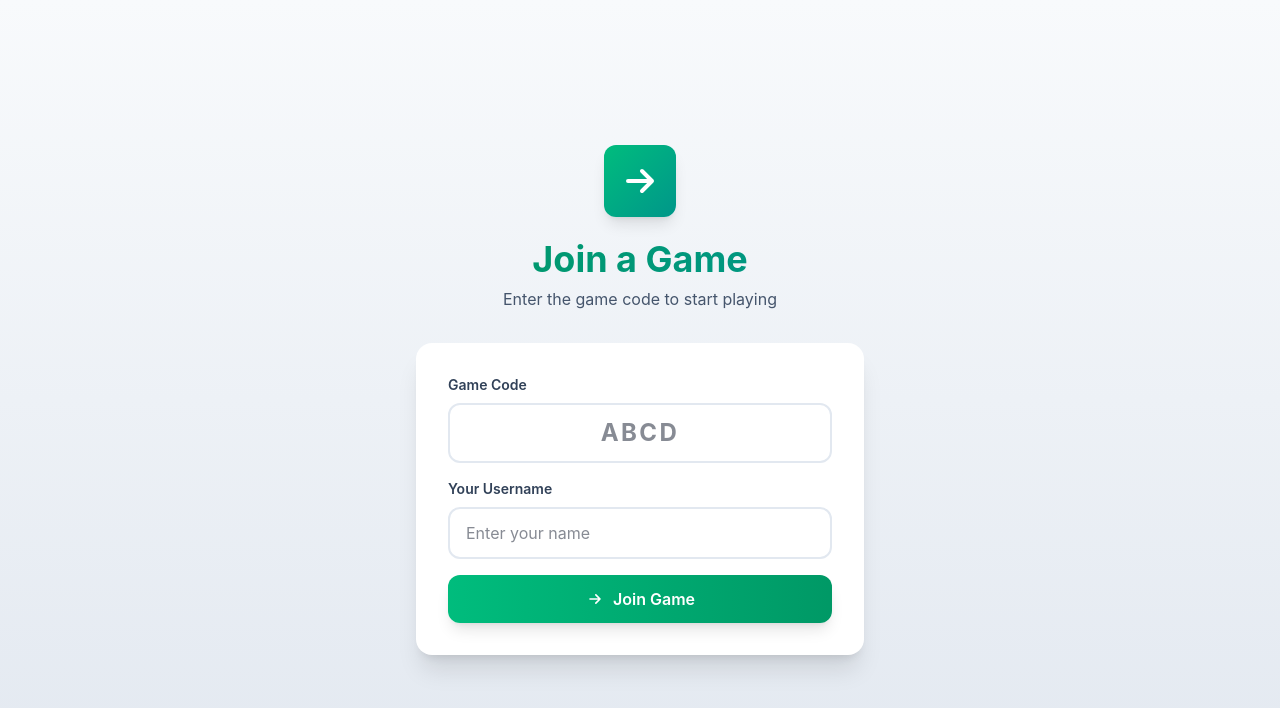
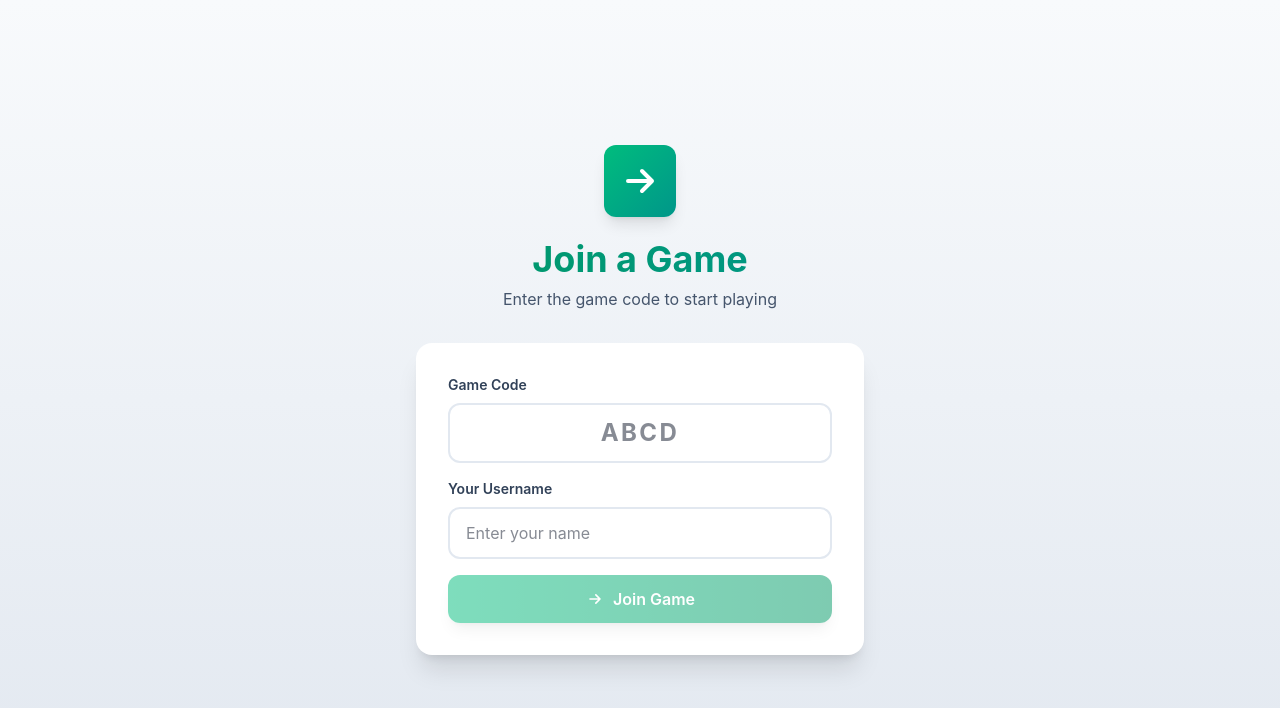
Before and after one commit to phish09/trivia, a Next.js app: page /join in a window 1280 px wide. Shown: the top 708 px of the page. Built offline with nearby package versions, Linux system fonts and the light colour scheme; no server answers.

Commit message:
Add Google Analytics

```diff
--- a/app/join/page.tsx
+++ b/app/join/page.tsx
@@ -11,6 +11,7 @@ function JoinForm() {
   const [code, setCode] = useState("");
   const [name, setName] = useState("");
   const [checkingSession, setCheckingSession] = useState(true);
+  const [joining, setJoining] = useState(false);
 
   useEffect(() => {
     const codeParam = searchParams.get("code");
@@ -47,11 +48,11 @@ function JoinForm() {
   }
 
   async function handleJoin() {
-    if (!code || !name.trim()) {
-      alert("Please enter both game code and username");
+    if (!code || !name.trim() || joining) {
       return;
     }
 
+    setJoining(true);
     try {
       const player = await joinGame(code, name.trim());
 
@@ -68,6 +69,7 @@ function JoinForm() {
 
       router.push(`/play/${code}`);
     } catch (error: any) {
+      setJoining(false); // Re-enable button on error
       alert(error.message || "Failed to join game. Please try again.");
     }
   }
@@ -117,7 +119,7 @@ function JoinForm() {
                 value={code}
                 onChange={(e) => setCode(e.target.value.toUpperCase().replace(/[^A-Z0-9]/g, '').slice(0, 6))}
                 maxLength={6}
-                onKeyDown={(e) => e.key === 'Enter' && handleJoin()}
+                onKeyDown={(e) => e.key === 'Enter' && !joining && handleJoin()}
               />
             </div>
 
@@ -130,19 +132,31 @@ function JoinForm() {
                 placeholder="Enter your name"
                 value={name}
                 onChange={(e) => setName(e.target.value)}
-                onKeyDown={(e) => e.key === 'Enter' && handleJoin()}
+                onKeyDown={(e) => e.key === 'Enter' && !joining && handleJoin()}
               />
             </div>
 
             <button
-              className="w-full px-6 py-3 bg-gradient-to-r from-emerald-500 to-emerald-600 text-white rounded-xl font-semibold shadow-lg hover:shadow-xl hover:scale-[1.02] transform transition-all duration-200 flex items-center justify-center gap-2"
+              className="w-full px-6 py-3 bg-gradient-to-r from-emerald-500 to-emerald-600 text-white rounded-xl font-semibold shadow-lg hover:shadow-xl hover:scale-[1.02] transform transition-all duration-200 flex items-center justify-center gap-2 disabled:opacity-50 disabled:cursor-not-allowed disabled:hover:scale-100 disabled:hover:shadow-lg"
               onClick={handleJoin}
-              disabled={!code || !name.trim()}
+              disabled={!code || !name.trim() || joining}
             >
-              <svg className="w-5 h-5" fill="none" stroke="currentColor" viewBox="0 0 24 24">
-                <path strokeLinecap="round" strokeLinejoin="round" strokeWidth={2} d="M13 7l5 5m0 0l-5 5m5-5H6" />
-              </svg>
-              Join Game
+              {joining ? (
+                <>
+                  <svg className="w-5 h-5 animate-spin" fill="none" viewBox="0 0 24 24">
+                    <circle className="opacity-25" cx="12" cy="12" r="10" stroke="currentColor" strokeWidth="4"></circle>
+                    <path className="opacity-75" fill="currentColor" d="M4 12a8 8 0 018-8V0C5.373 0 0 5.373 0 12h4zm2 5.291A7.962 7.962 0 014 12H0c0 3.042 1.135 5.824 3 7.938l3-2.647z"></path>
+                  </svg>
+                  Joining...
+                </>
+              ) : (
+                <>
+                  <svg className="w-5 h-5" fill="none" stroke="currentColor" viewBox="0 0 24 24">
+                    <path strokeLinecap="round" strokeLinejoin="round" strokeWidth={2} d="M13 7l5 5m0 0l-5 5m5-5H6" />
+                  </svg>
+                  Join Game
+                </>
+              )}
             </button>
           </div>
         </div>
```
